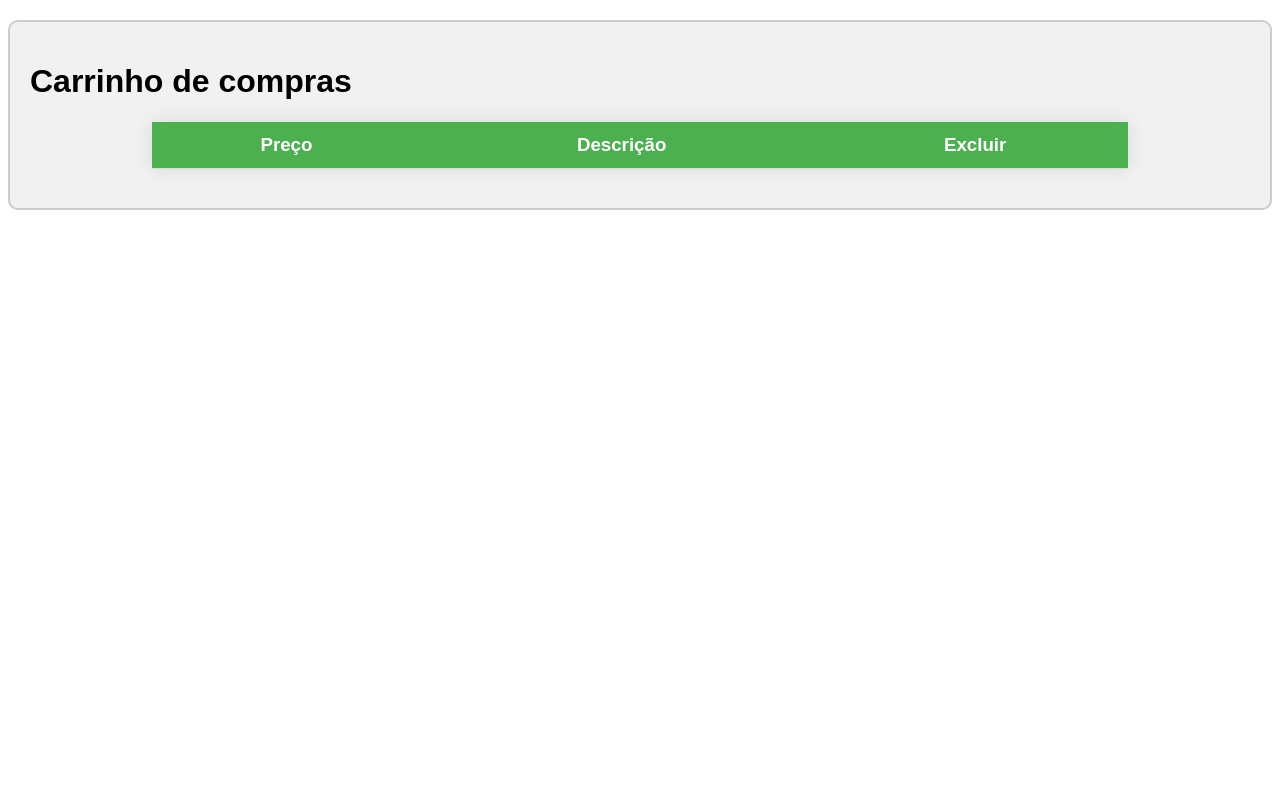
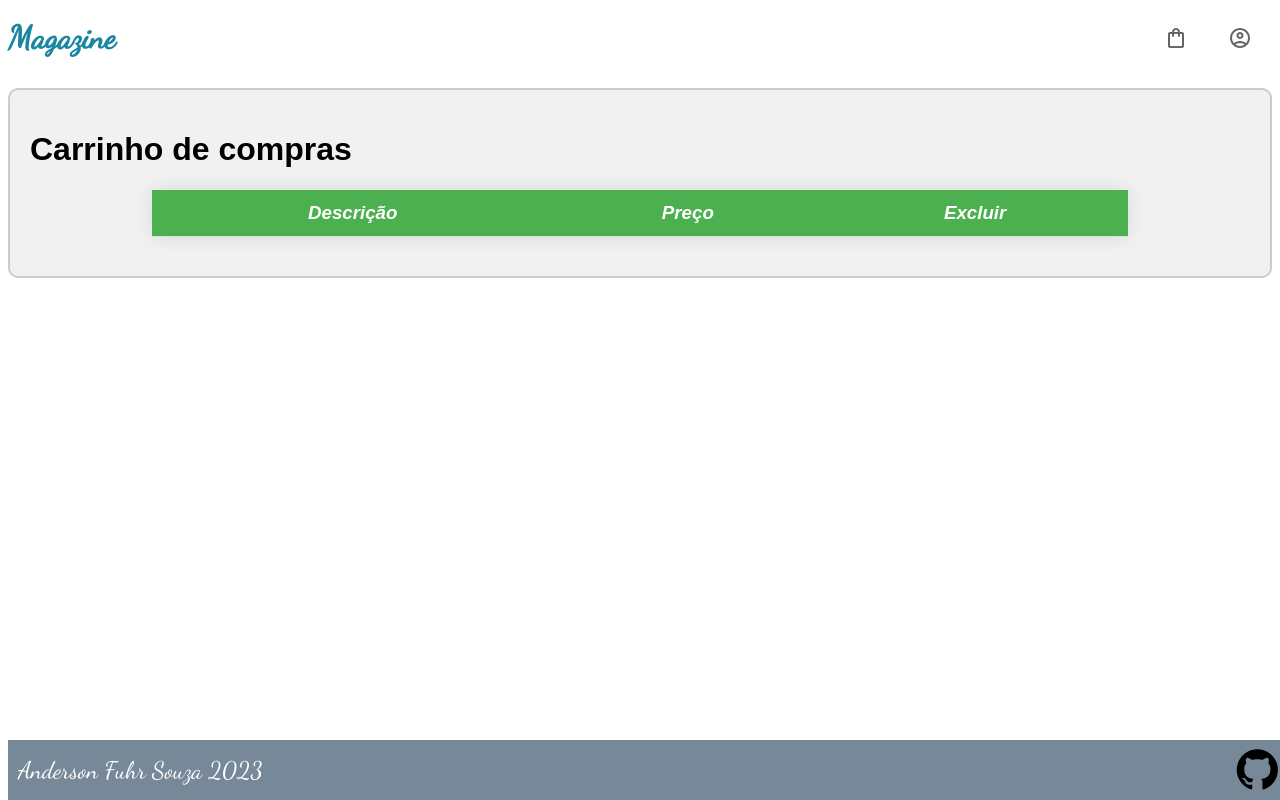
Before and after one commit to fuhr-br/ecomerce-php, a PHP site: page /carrinho/carrinho.php in a window 1280 px wide. Run offline with PHP 8.4, Linux system fonts and the light colour scheme; lists and menus that the app fills with data are empty.

Commit message:
adicionado header e footer no carrinho

```diff
--- a/cadastro/form/pessoa.php
+++ b/cadastro/form/pessoa.php
@@ -1,7 +1,12 @@
 <head>
+  <?php include_once '../../util/fonts.php'; ?>
   <link rel="stylesheet" href="styles.css">
   <title>Formulário de cadastro</title>
 </head>
+<header>
+  <?php include_once '../../header/generic_header.php'; ?>
+</header>
+
 <body>
 
   <form name="formulario" action="../cadastro_pessoa.php" method="POST">
@@ -48,4 +53,5 @@
     <button id="botao" onclick="window.location.href='../../index.php'">Voltar para página Inicial</button>
   </form>
 </body>
+
 </html>
--- a/cadastro/form/styles.css
+++ b/cadastro/form/styles.css
@@ -15,6 +15,7 @@ form {
   box-shadow: 0 0 10px rgba(0, 0, 0, 0.3);
   max-width: 50%;
   margin: auto;
+  margin-top: 30px;
 }
 
 label {
--- a/carrinho/carrinho.php
+++ b/carrinho/carrinho.php
@@ -3,8 +3,13 @@
 
 <head>
   <meta charset="UTF-8">
+  <?php include_once '../util/fonts.php'; ?>
   <title>Cadastro de Funcionários</title>
 </head>
+<header>
+<?php include_once '../header/generic_header.php'; ?>
+</header>
+
 <script src="https://code.jquery.com/jquery-3.6.0.min.js"></script>
 <link rel="stylesheet" href="./styles.css">
 <body onload="popularCarrinho(carregarItensDoLocalStorage())">
@@ -13,8 +18,8 @@
   <table id="cart">
       <thead>
         <tr>
+          <th>Descrição</th>
           <th>Preço</th>
-          <th>Descrição</th>
           <th>Excluir</th>
         </tr>
       </thead>
@@ -23,6 +28,9 @@
     </table>
 </h3>
 </div>
+<footer>
+  <?php include_once '../footer/footer.php'; ?>
+</footer>
   <script>
     class Item {
       constructor(preco, descricao) {
--- a/carrinho/styles.css
+++ b/carrinho/styles.css
@@ -7,6 +7,7 @@ body {
   border-radius: 10px;
   background-color: #f1f1f1;
   margin-top: 20px;
+  margin-bottom: 70px;
 }
 
 label {
--- /dev/null
+++ b/footer/footer.php
@@ -0,0 +1,37 @@
+<span alt="Nome do desenvolvedor do Site"> Anderson Fuhr Souza 2023</span>
+<a href="https://github.com/fuhr-br/ecomerce-php" alt="Link com código fonte do site no GitHub" target="__blank">
+  <i class="fa fa-github" alt="Icone do mascote do site do GitHub.com" style="font-size:48px;color:black">
+  </i>
+</a>
+
+<style>
+  footer {
+    position: fixed;
+    bottom: 0;
+    width: 100%;
+    height: 60px;
+
+    background-color: #789;
+    margin-top: 2%;
+    padding: 0px;
+    font-family: "Dancing Script", cursive;
+    font-size: x-large;
+    color: white;
+
+    display: flex;
+    align-items: center;
+    justify-content: space-between;
+  }
+
+  footer span {
+    margin-left: 10px;
+    margin-right: auto;
+  }
+
+  footer i {
+    margin-right: 10px;
+    font-size: 48px;
+    color: black;
+    margin-left: 10px;
+  }
+</style>
--- /dev/null
+++ b/header/generic_header.php
@@ -0,0 +1,95 @@
+<head>
+
+<body>
+  <header class="header">
+
+    <div class="container header-container">
+
+      <a href="" class="logo">
+        <h1>Magazine</h1>
+      </a>
+      <ul class="navigation-menu">
+        <?php
+        $items = array(
+          array("class" => "shoppingBag", "icon" => "shopping_bag", "link" => "/ecomerce-php/carrinho/carrinho.php", "tooltip" => "Carrinho de Compras"),
+          array("class" => "account", "icon" => "account_circle", "link" => "/ecomerce-php/login/login.php", "tooltip" => "Entrar")
+        );
+
+        foreach ($items as $item) {
+          echo "<li>";
+          echo sprintf("<a href='%s' title='%s' target='_self'>", $item["link"] ? $item["link"] : '#', $item["tooltip"]);
+          echo "<span class='material-icons-outlined {$item["class"]}'>";
+          echo "{$item["icon"]}";
+          echo "</span>";
+          echo "</a>";
+          echo "</li>";
+        }
+        ?>
+
+      </ul>
+    </div>
+  </header>
+</body>
+<style>
+  li {
+    list-style-type: none;
+  }
+
+  a {
+    text-decoration: none;
+  }
+
+
+  .header {
+    height: 60px;
+  }
+
+  .logo {
+    color: #1985a1;
+    font-family: "Dancing Script", cursive;
+  }
+
+  .header-container {
+    display: flex;
+    flex-direction: row;
+    align-items: center;
+    justify-content: space-between;
+    height: 100%;
+  }
+
+  .navigation-menu {
+    display: flex;
+    align-items: center;
+    justify-content: center;
+    height: 100%;
+  }
+
+  .navigation-menu li {
+    height: 100%;
+    display: flex;
+    align-items: center;
+  }
+
+  .navigation-menu li a {
+    height: 100%;
+    display: flex;
+    align-items: center;
+    padding: 20px;
+    color: #666;
+    transition: color 0.3s, background-color 0.3s, transform 0.3s;
+  }
+
+  .navigation-menu li a:hover {
+    color: #333;
+    background-color: #ddd;
+  }
+
+  .navigation-menu li a:active {
+    transform: translateY(3px);
+  }
+
+
+  h3 {
+    font-style: italic;
+  }
+</style>
--- /dev/null
+++ b/util/fonts.php
@@ -0,0 +1,11 @@
+  <meta charset="UTF-8">
+  <meta http-equiv="X-UA-Compatible" content="IE=edge">
+  <meta name="viewport" content="width=device-width, initial-scale=1.0">
+  <script src="https://ajax.googleapis.com/ajax/libs/jquery/3.6.0/jquery.min.js"></script>
+  <link rel="preconnect" href="https://fonts.gstatic.com">
+  <link href="https://fonts.googleapis.com/css2?family=Dancing+Script&display=swap" rel="stylesheet">
+  <link href="https://fonts.googleapis.com/css2?family=Montserrat&display=swap" rel="stylesheet">
+  <link href="https://fonts.googleapis.com/icon?family=Material+Icons" rel="stylesheet">
+  <link href="https://fonts.googleapis.com/icon?family=Material+Icons+Outlined" rel="stylesheet">
+  <link href="https://fonts.googleapis.com/icon?family=Material+Icons+Round" rel="stylesheet">
+  <link rel="stylesheet" href="https://cdnjs.cloudflare.com/ajax/libs/font-awesome/4.7.0/css/font-awesome.min.css">
```
Also changed, not shown: CSS/styles.css (+0 -29 lines), header/header.php (added, +59 -0 lines), index.php (+5 -69 lines). Lines whose indentation alone changed are shown as unchanged.
